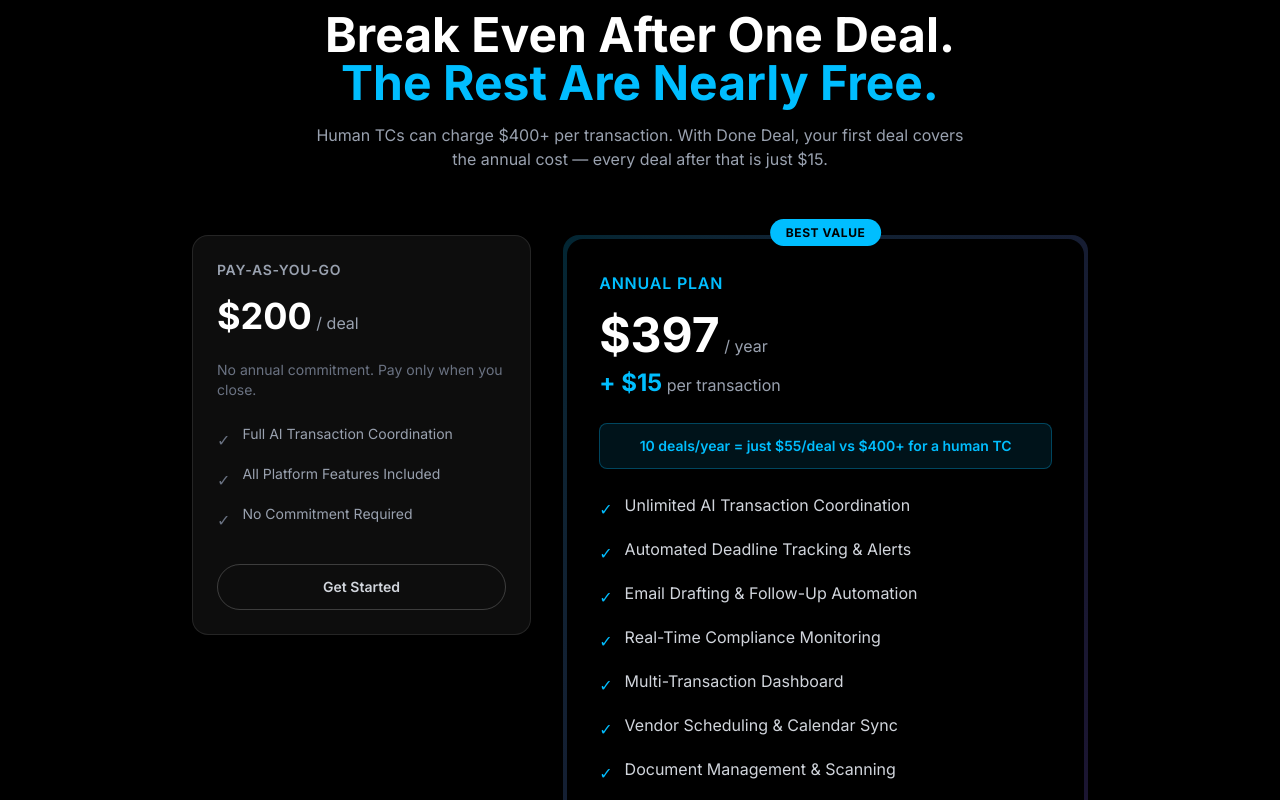
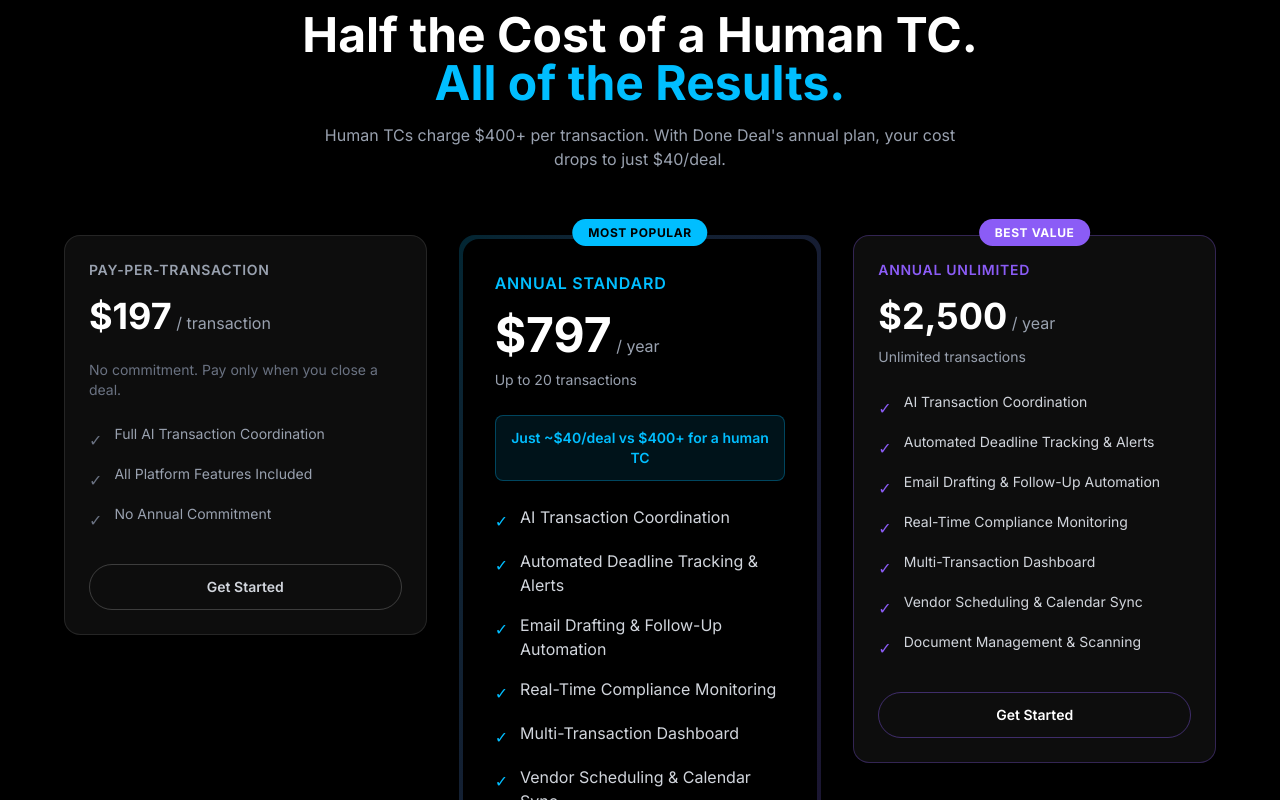
Before and after one commit to MichaelrKraft/done-deal-site, a Next.js app: page / in a window 1280 px wide. Shown: the part 5500-6300 px from the top of the page. Built offline with nearby package versions, Linux system fonts and the light colour scheme.

Commit message:
feat(pricing): update to $197/deal, $797/yr, $2500/yr

```diff
--- a/src/components/sections/Pricing.tsx
+++ b/src/components/sections/Pricing.tsx
@@ -4,20 +4,14 @@
 import Link from 'next/link';
 import AnimatedSection from '@/components/AnimatedSection';
 
-const annualFeatures = [
-  'Unlimited AI Transaction Coordination',
+const sharedFeatures = [
+  'AI Transaction Coordination',
   'Automated Deadline Tracking & Alerts',
   'Email Drafting & Follow-Up Automation',
   'Real-Time Compliance Monitoring',
   'Multi-Transaction Dashboard',
   'Vendor Scheduling & Calendar Sync',
   'Document Management & Scanning',
-];
-
-const paygoFeatures = [
-  'Full AI Transaction Coordination',
-  'All Platform Features Included',
-  'No Commitment Required',
 ];
 
 const planIncludes = [
@@ -38,43 +32,49 @@
               PRICING
             </span>
             <h2 className="text-4xl md:text-5xl font-bold mt-4">
-              Break Even After One Deal.
+              Half the Cost of a Human TC.
             </h2>
             <h3 className="text-4xl md:text-5xl font-bold text-[#00BEFF]">
-              The Rest Are Nearly Free.
+              All of the Results.
             </h3>
             <p className="text-gray-400 mt-4 max-w-2xl mx-auto">
-              Human TCs can charge $400+ per transaction. With Done Deal, your first deal covers the annual cost — every deal after that is just $15.
+              Human TCs charge $400+ per transaction. With Done Deal&apos;s annual plan, your cost drops to just $40/deal.
             </p>
           </div>
         </AnimatedSection>
 
         {/* Pricing Cards */}
-        <div className="max-w-4xl mx-auto grid grid-cols-1 md:grid-cols-5 gap-8 items-start">
+        <div className="max-w-6xl mx-auto grid grid-cols-1 md:grid-cols-3 gap-8 items-start">
 
-          {/* Pay-As-You-Go (smaller, muted) */}
-          <AnimatedSection delay={0.3} className="md:col-span-2">
+          {/* Pay-Per-Transaction */}
+          <AnimatedSection delay={0.3}>
             <div className="bg-white/5 rounded-2xl p-6 border border-white/10 h-full">
               <p className="text-gray-400 font-semibold uppercase tracking-wider text-sm mb-4">
-                Pay-As-You-Go
+                Pay-Per-Transaction
               </p>
 
               <div className="mb-6">
-                <span className="text-4xl font-bold text-white">$200</span>
-                <span className="text-gray-400"> / deal</span>
+                <span className="text-4xl font-bold text-white">$197</span>
+                <span className="text-gray-400"> / transaction</span>
               </div>
 
               <p className="text-gray-500 text-sm mb-6">
-                No annual commitment. Pay only when you close.
+                No commitment. Pay only when you close a deal.
               </p>
 
               <ul className="space-y-3 mb-8">
-                {paygoFeatures.map((feature, index) => (
-                  <li key={index} className="flex items-start gap-3">
-                    <span className="text-gray-500 mt-1">&#10003;</span>
-                    <span className="text-gray-400 text-sm">{feature}</span>
-                  </li>
-                ))}
+                <li className="flex items-start gap-3">
+                  <span className="text-gray-500 mt-1">&#10003;</span>
+                  <span className="text-gray-400 text-sm">Full AI Transaction Coordination</span>
+                </li>
+                <li className="flex items-start gap-3">
+                  <span className="text-gray-500 mt-1">&#10003;</span>
+                  <span className="text-gray-400 text-sm">All Platform Features Included</span>
+                </li>
+                <li className="flex items-start gap-3">
+                  <span className="text-gray-500 mt-1">&#10003;</span>
+                  <span className="text-gray-400 text-sm">No Annual Commitment</span>
+                </li>
               </ul>
 
               <Link
@@ -86,10 +86,10 @@
             </div>
           </AnimatedSection>
 
-          {/* Annual Plan (hero, highlighted) */}
-          <AnimatedSection delay={0.1} className="md:col-span-3">
+          {/* Annual Standard (highlighted) */}
+          <AnimatedSection delay={0.1}>
             <div className="relative">
-              {/* Best Value Badge */}
+              {/* Most Popular Badge */}
               <div className="absolute -top-4 left-1/2 -translate-x-1/2 z-10">
                 <motion.span
                   initial={{ opacity: 0, y: 10 }}
@@ -97,36 +97,35 @@
                   viewport={{ once: true }}
                   className="bg-[#00BEFF] text-black text-xs font-bold uppercase tracking-wider px-4 py-1.5 rounded-full"
                 >
-                  Best Value
+                  Most Popular
                 </motion.span>
               </div>
 
               <div className="bg-gradient-to-br from-[#00BEFF]/20 to-[#8b5cf6]/20 rounded-2xl p-1 card-glow">
                 <div className="bg-black rounded-2xl p-8">
                   <p className="text-[#00BEFF] font-semibold uppercase tracking-wider mb-4">
-                    Annual Plan
+                    Annual Standard
                   </p>
 
                   {/* Price */}
                   <div className="mb-2">
-                    <span className="text-5xl font-bold text-white">$397</span>
+                    <span className="text-5xl font-bold text-white">$797</span>
                     <span className="text-gray-400"> / year</span>
                   </div>
                   <div className="mb-6">
-                    <span className="text-2xl font-bold text-[#00BEFF]">+ $15</span>
-                    <span className="text-gray-400"> per transaction</span>
+                    <span className="text-gray-400 text-sm">Up to 20 transactions</span>
                   </div>
 
                   {/* Break-even callout */}
                   <div className="bg-[#00BEFF]/10 border border-[#00BEFF]/30 rounded-lg p-3 mb-6 text-center">
                     <p className="text-[#00BEFF] text-sm font-semibold">
-                      10 deals/year = just $55/deal vs $400+ for a human TC
+                      Just ~$40/deal vs $400+ for a human TC
                     </p>
                   </div>
 
                   {/* Features */}
                   <ul className="space-y-4 mb-8">
-                    {annualFeatures.map((feature, index) => (
+                    {sharedFeatures.map((feature, index) => (
                       <motion.li
                         key={index}
                         initial={{ opacity: 0, x: -10 }}
@@ -155,12 +154,59 @@
               </div>
             </div>
           </AnimatedSection>
+
+          {/* Annual Unlimited */}
+          <AnimatedSection delay={0.2}>
+            <div className="relative">
+              {/* Best Value Badge */}
+              <div className="absolute -top-4 left-1/2 -translate-x-1/2 z-10">
+                <motion.span
+                  initial={{ opacity: 0, y: 10 }}
+                  whileInView={{ opacity: 1, y: 0 }}
+                  viewport={{ once: true }}
+                  className="bg-[#8b5cf6] text-white text-xs font-bold uppercase tracking-wider px-4 py-1.5 rounded-full"
+                >
+                  Best Value
+                </motion.span>
+              </div>
+
+              <div className="bg-white/5 rounded-2xl p-6 border border-[#8b5cf6]/30 h-full">
+                <p className="text-[#8b5cf6] font-semibold uppercase tracking-wider text-sm mb-4">
+                  Annual Unlimited
+                </p>
+
+                <div className="mb-2">
+                  <span className="text-4xl font-bold text-white">$2,500</span>
+                  <span className="text-gray-400"> / year</span>
+                </div>
+                <div className="mb-6">
+                  <span className="text-gray-400 text-sm">Unlimited transactions</span>
+                </div>
+
+                <ul className="space-y-3 mb-8">
+                  {sharedFeatures.map((feature, index) => (
+                    <li key={index} className="flex items-start gap-3">
+                      <span className="text-[#8b5cf6] mt-1">&#10003;</span>
+                      <span className="text-gray-300 text-sm">{feature}</span>
+                    </li>
+                  ))}
+                </ul>
+
+                <Link
+                  href="https://app.done-deal.info/signup"
+                  className="w-full block text-center px-6 py-3 rounded-full font-semibold text-sm border border-[#8b5cf6]/40 text-white hover:bg-[#8b5cf6]/10 transition-colors"
+                >
+                  Get Started
+                </Link>
+              </div>
+            </div>
+          </AnimatedSection>
         </div>
 
         {/* Plan Includes */}
         <div className="mt-16">
           <AnimatedSection>
-            <h3 className="text-2xl font-bold text-center mb-8">Both Plans Include</h3>
+            <h3 className="text-2xl font-bold text-center mb-8">All Plans Include</h3>
           </AnimatedSection>
           <div className="grid grid-cols-2 md:grid-cols-4 gap-6 max-w-4xl mx-auto">
             {planIncludes.map((item, index) => (
```
